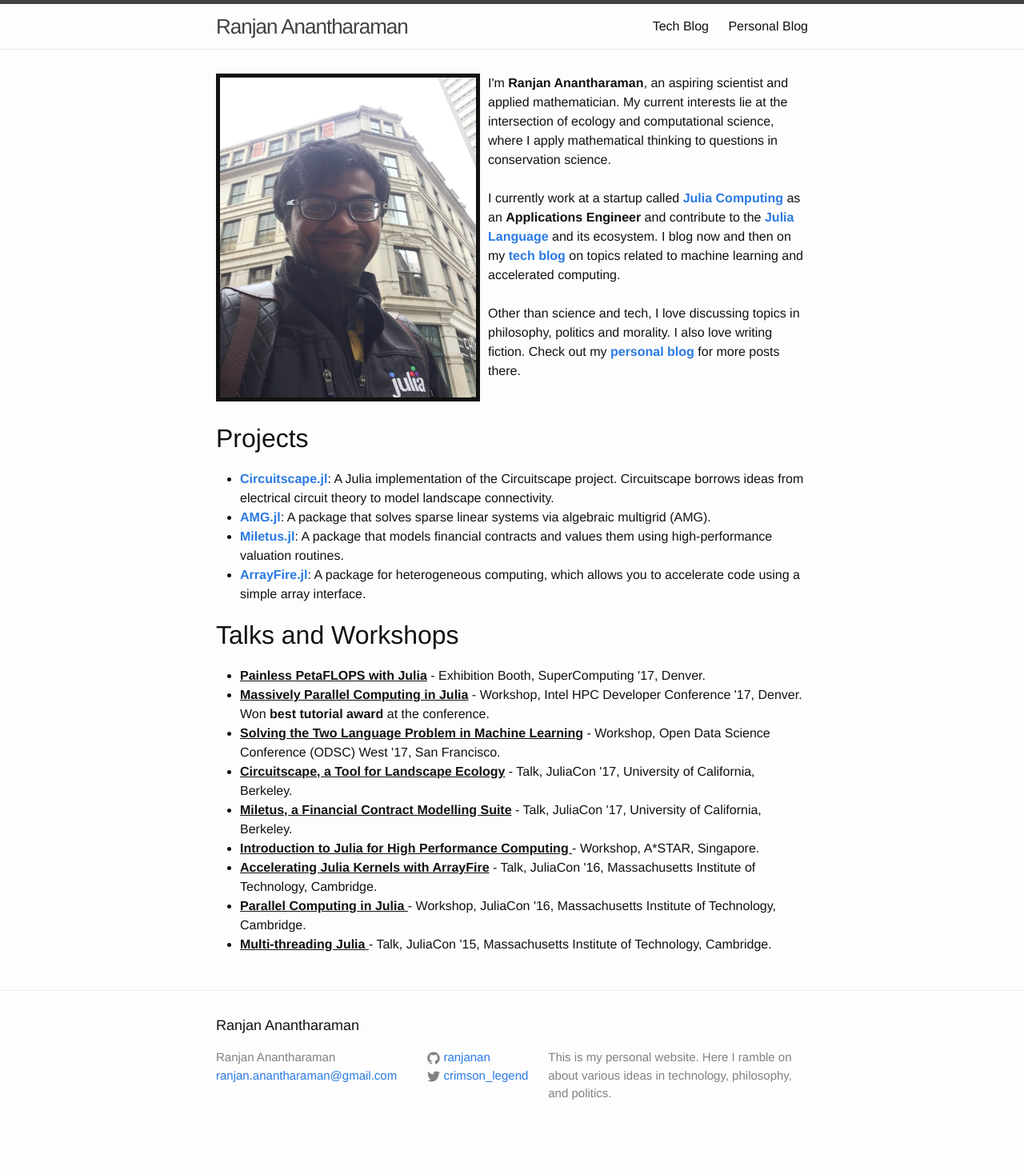
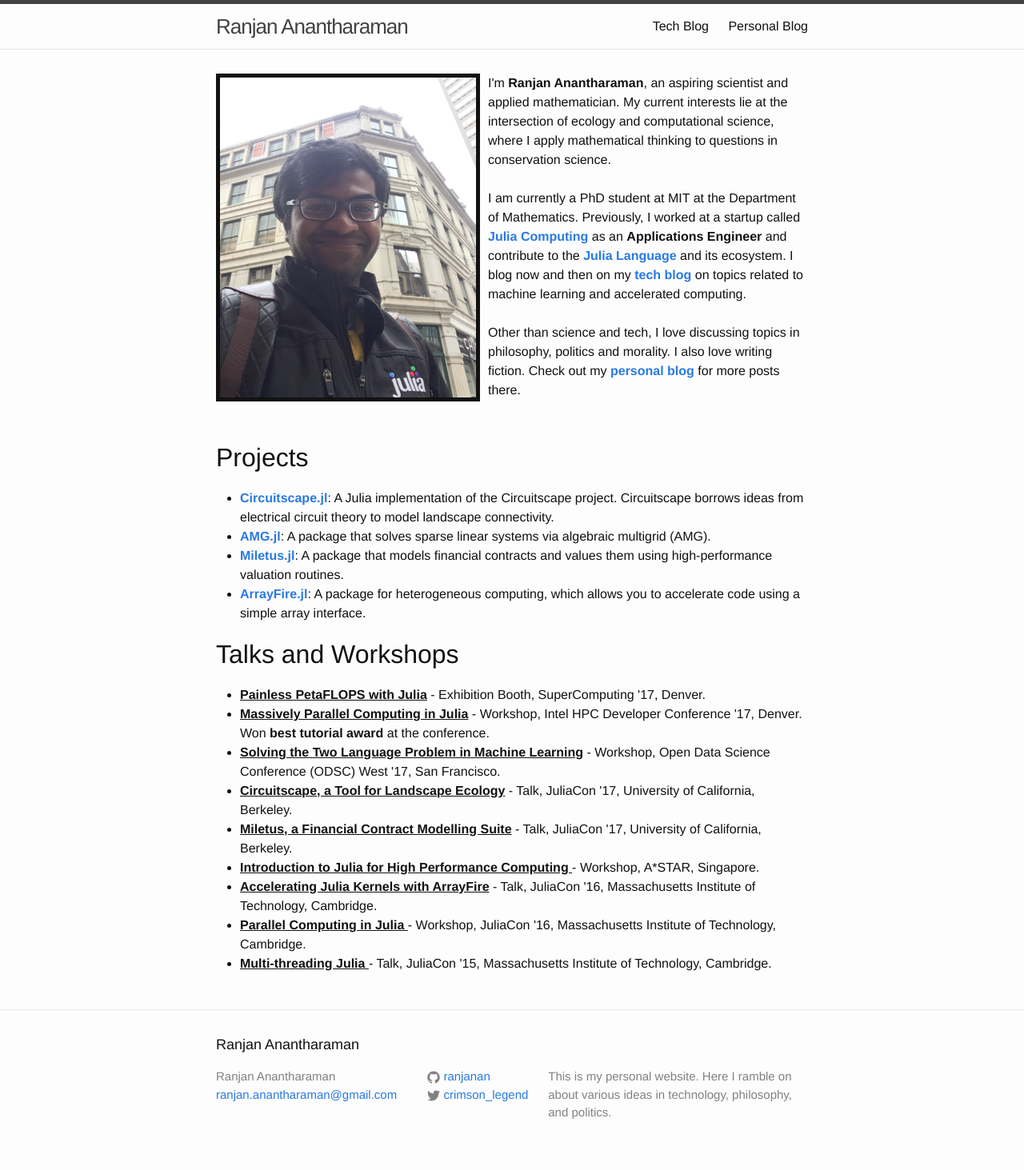
Before and after one commit to ranjanan/ranjanan.github.io, a Jekyll site: the page built from index.html, in a window 1280 px wide. Shown: the whole page at 80% size. Built offline with Jekyll 4.4.1, drawn with Linux system fonts in a browser that asks for light colours; before the commit the page ends 1439 px from its top, so only the background shows below that.

Commit message:
Update about being a PhD student

```diff
--- a/index.html
+++ b/index.html
@@ -15,7 +15,8 @@ conservation science.
 
 <br>
 <br>
-I currently work at a startup called <a href = "http://juliacomputing.com"><b>Julia Computing</b></a>
+I am currently a PhD student at MIT at the Department of Mathematics.
+Previously, I worked at a startup called <a href = "http://juliacomputing.com"><b>Julia Computing</b></a>
 as an <b>Applications Engineer</b> and contribute to the <a href = "http://julialang.org"><b>Julia Language</b></a>
 and its ecosystem.
 
```
Also changed, not shown: 1 other file.
